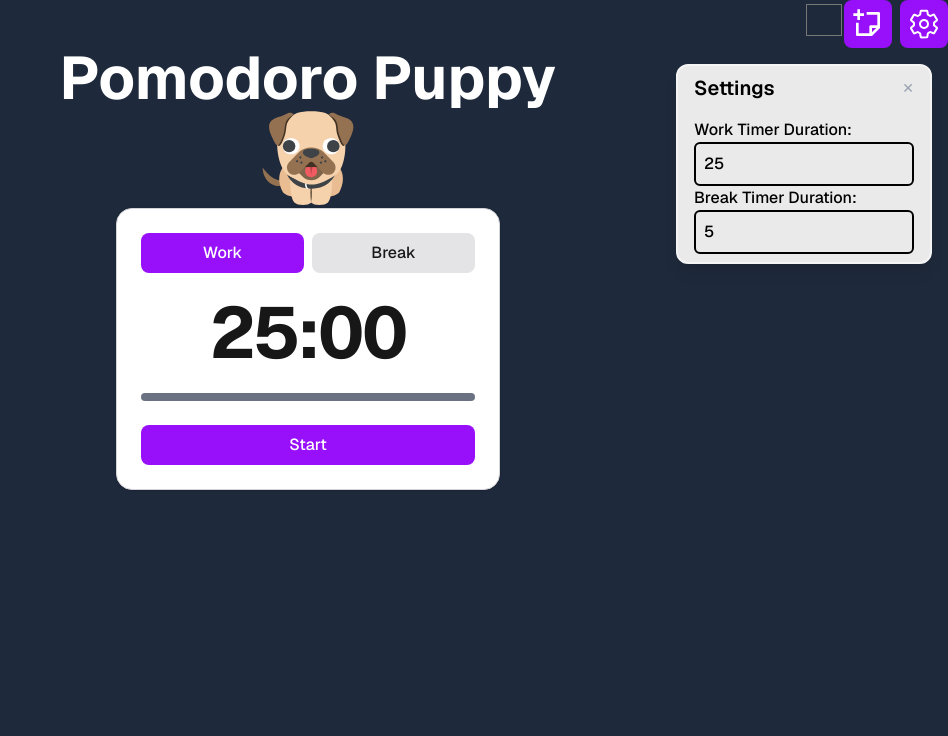
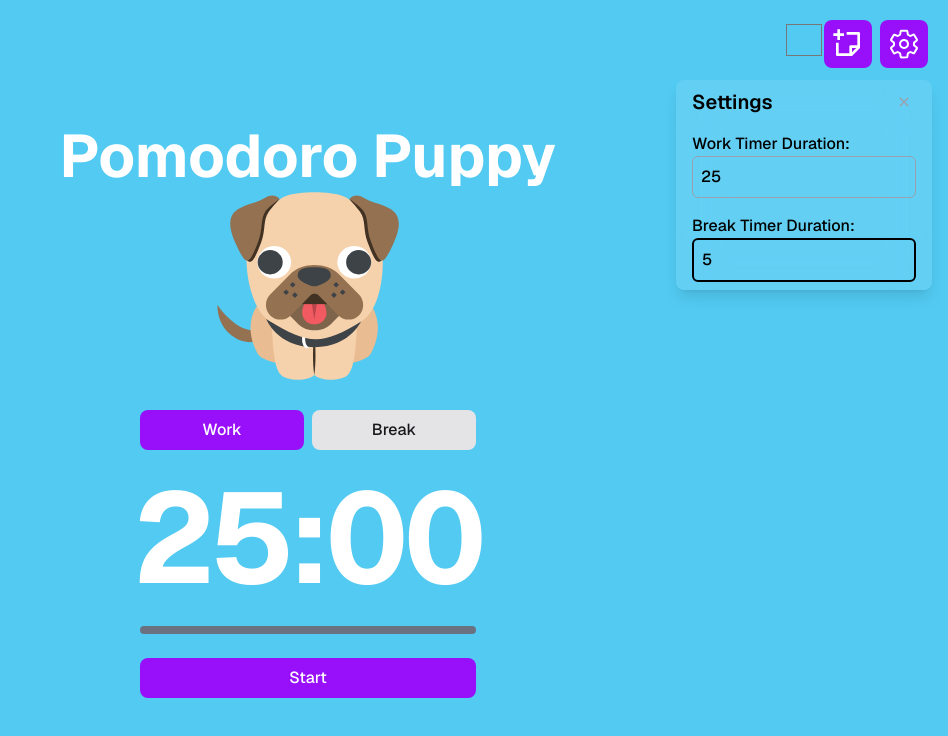
Before and after one commit to matthew-beep/timer, a Next.js app in the folder pomodoro/: page / in a window 1280 px wide. Both pictures are taken after a click on the button 1256 px from the left and 24 px from the top of the page. Shown: the top 736 px of the page, without its empty margins (332-1280 px from the left). Built offline with nearby package versions, Linux system fonts and the light colour scheme.

Commit message:
seeing glassmorphism, need to work on styling, auto session changing, and animation and settings

```diff
--- a/pomodoro/app/page.tsx
+++ b/pomodoro/app/page.tsx
@@ -5,20 +5,21 @@ import Header from "@/components/Header";
 import { useNotesStore } from "@/store/useNotes";
 import StickyNote from "@/components/Sticky";
 import Pet from "@/components/Pet";
+
 export default function Home() {
   const notes = useNotesStore((s) => s.notes);
   return (
 
-      <div className="h-screen flex flex-col font-sans">
+      <div className="h-screen flex flex-col font-sans p-5 text-[var(--text)]">
         <Header />
-        <div className="relative overflow-hidden h-full border-blue-200">
+        <div className="relative overflow-hidden h-full">
           <div className="absolute top-0 left-0 w-full h-full z-0 pointer-events-none">
             {notes.map((note) => (
               <StickyNote key={note.id} id={note.id} />
             ))}
           </div>
-          <div className="w-full flex flex-col items-center h-full">
-            <h1 className="text-6xl font-bold text-[var(--text)]">Pomodoro Puppy</h1>
+          <div className="w-full flex flex-col items-center h-full justify-center">
+            <h1 className="text-6xl font-bold">Pomodoro Puppy</h1>
             <Pet />
             <Timer />
           </div>
--- a/pomodoro/components/Card.tsx
+++ b/pomodoro/components/Card.tsx
@@ -18,7 +18,7 @@ export function Card({
       className={clsx(
         "px-4 py-2 rounded-lg font-medium transition-colors select-none",
         {
-          "bg-[var(--card)] text-black border-2 border-zinc-100": variant === "primary",
+          "bg-[var(--card)] text-black": variant === "primary",
           "bg-zinc-200 text-zinc-900 dark:bg-zinc-700 dark:text-zinc-100 dark:hover:bg-zinc-600":
             variant === "secondary",
           "bg-transparent text-current hover:bg-zinc-200/50 dark:hover:bg-zinc-700/50":
--- a/pomodoro/components/Header.tsx
+++ b/pomodoro/components/Header.tsx
@@ -13,7 +13,7 @@ export default function Header() {
 
     const addNote = useNotesStore((s) => s.addNote);
     const [settingsOpen, setSettingsOpen] = useState<boolean>(false);
-    const [bgColor, setBgColor] = useState("#1e293b");
+    const [bgColor, setBgColor] = useState("#52CAF2");
 
 
     useEffect(() => {
--- a/pomodoro/components/Pet.tsx
+++ b/pomodoro/components/Pet.tsx
@@ -10,7 +10,7 @@ export default function Pet() {
 
 
   return (
-    <svg xmlns="http://www.w3.org/2000/svg" width="100px" height="100px" viewBox="0 0 64 64" aria-hidden="true" role="img" className="iconify iconify--emojione" preserveAspectRatio="xMidYMid meet">
+    <svg xmlns="http://www.w3.org/2000/svg" width="200px" height="200px" viewBox="0 0 64 64" aria-hidden="true" role="img" className="iconify iconify--emojione" preserveAspectRatio="xMidYMid meet">
 
       <path d="M14.1 46.2C8 45.7 3 38 3 38c0 9.5 8.4 13 12.2 11.7c3.4-1.1-1.1-3.5-1.1-3.5z" fill="#947151">
 
--- a/pomodoro/components/Settings.tsx
+++ b/pomodoro/components/Settings.tsx
@@ -5,6 +5,7 @@ import { motion } from "framer-motion";
 import { Card } from "@/components/Card";
 import Draggable from "react-draggable";
 import { useTimer } from "@/store/useTimer";
+import { IoIosClose } from "react-icons/io";
 
 
 // TODO: Refactor to use react-rnd instead of draggable
@@ -18,7 +19,7 @@ export default function Settings({ onClose }: { onClose: () => void }) {
   return (
     // Pass nodeRef to Draggable and attach the ref to the actual DOM node child
     <Draggable handle=".settings-handle" nodeRef={nodeRef}>
-      <div ref={nodeRef} className="fixed top-16 right-4 z-50">
+      <div ref={nodeRef} className="fixed top-20 right-4 z-50">
         <motion.div
           style={{
             width: "16rem",
@@ -29,17 +30,23 @@ export default function Settings({ onClose }: { onClose: () => void }) {
           exit={{ scale: 0.5, opacity: 0 }}
           transition={{ duration: 0.1, ease: "easeOut" }}
         >
-          <Card className="p-6 w-full bg-[var(--card)] text-[var(--timer-fg)] shadow-lg rounded-xl">
+          <Card className="
+            p-6 w-full
+            bg-white/10
+            backdrop-blur-xl
+            shadow-lg rounded-2xl
+            text-[var(--timer-fg)]
+          ">
             <div className="settings-handle flex justify-between items-center mb-4 cursor-move">
               <h2 className="text-xl font-semibold">Settings</h2>
               <button
                 onClick={onClose}
                 className="text-sm text-gray-400 hover:text-gray-100"
               >
-                ✕
+                <IoIosClose size={24} />
               </button>
             </div>
-            <div>
+            <div className="gap-4 flex flex-col">
               <div className="flex flex-col">
                 <label htmlFor="my-input">Work Timer Duration:</label>
                 <input
@@ -48,7 +55,7 @@ export default function Settings({ onClose }: { onClose: () => void }) {
                     value={durations.focus / 60}
                     onChange={(e) => setDurationValue("focus", Number(e.target.value))}
                     placeholder="Type here"
-                    className="border-2 rounded-md p-2"
+                    className="border border-gray-400 rounded-md p-2 active:outline-none focus:ring-2 focus:ring-blue-500"
                 />
               </div>
               <div className="flex flex-col">
--- a/pomodoro/components/Sticky.tsx
+++ b/pomodoro/components/Sticky.tsx
@@ -47,10 +47,12 @@ export default function StickyNote({
           <div className="flex gap-2">
             <button onClick={() => setDraw(!draw)}>draw</button>
             <button
-            className="rounded-full text-black/60 hover:text-black"
+            className="rounded-full text-black/60 hover:bg-gray-600 hover:text-red-500"
             onClick={() => deleteNote(id)}
             >
-              <IoIosClose size={18} />
+              <IoIosClose
+                size={18}
+                />
             </button>
           </div>
         </div>
--- a/pomodoro/components/Timer.tsx
+++ b/pomodoro/components/Timer.tsx
@@ -20,7 +20,7 @@ export default function Timer() {
   const seconds = (timeRemaining % 60).toString().padStart(2, "0");
 
   return (
-    <div className="w-full max-w-sm rounded-2xl border border-zinc-300 dark:border-zinc-700 bg-[var(--timer-bg)] text-[var(--timer-fg)] shadow-sm p-6 space-y-6">
+    <div className="w-full max-w-sm text-[var(--timer-fg)] p-6 space-y-6">
 
       {/* Mode Buttons */}
       <div className="grid grid-cols-2 gap-2">
@@ -42,7 +42,7 @@ export default function Timer() {
 
       {/* Timer Display */}
       <div className="flex justify-center">
-        <h3 className="text-7xl font-bold tabular-nums tracking-tight">
+        <h3 className="text-9xl font-bold tabular-nums tracking-tight">
           {minutes}:{seconds}
         </h3>
       </div>
```
